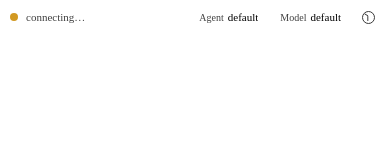
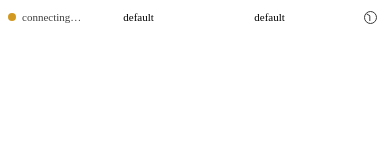
Before and after one commit to arthurzengg/opencui, a React (Vite) app in the folder webview/: page / in a window 390 px wide. Shown: the top 160 px of the page. Built offline with nearby package versions, Linux system fonts and the light colour scheme.

Commit message:
fix: make status chips responsive

```diff
--- a/webview/src/components/StatusBar.tsx
+++ b/webview/src/components/StatusBar.tsx
@@ -39,11 +39,11 @@ export function StatusBar({
         {error ? `error · ${error}` : connected ? "connected" : "connecting…"}
       </span>
       <div className="spacer" />
-      <button className="chip" onClick={onSelectAgent} title={`Agent: ${agent}`}>
+      <button className="chip agent-chip" onClick={onSelectAgent} title={`Agent: ${agent}`}>
         <span className="chip-icon">Agent</span>
         <span className="chip-text">{agent}</span>
       </button>
-      <button className="chip" onClick={onSelectModel} title={`Model: ${model}`}>
+      <button className="chip model-chip" onClick={onSelectModel} title={`Model: ${model}`}>
         <span className="chip-icon">Model</span>
         <span className="chip-text">{model}</span>
       </button>
--- a/webview/src/styles.css
+++ b/webview/src/styles.css
@@ -29,7 +29,8 @@ button {
 
 /* ===== Status bar ===== */
 .statusbar {
-  display: flex;
+  display: grid;
+  grid-template-columns: auto minmax(52px, 82px) minmax(84px, 0.9fr) minmax(112px, 1.35fr) auto;
   align-items: center;
   gap: 8px;
   padding: 6px 10px;
@@ -50,8 +51,7 @@ button {
 .statusbar .dot.err { background: #f85149; }
 
 .statusbar .status-text {
-  flex: 1;
-  min-width: 46px;
+  min-width: 0;
   opacity: 0.75;
   overflow: hidden;
   white-space: nowrap;
@@ -64,7 +64,7 @@ button {
   align-items: center;
   gap: 4px;
   min-width: 24px;
-  max-width: 28%;
+  width: 100%;
   background: var(--vscode-button-secondaryBackground);
   color: var(--vscode-button-secondaryForeground);
   border: none;
@@ -73,6 +73,8 @@ button {
   font-size: 11px;
   overflow: hidden;
 }
+.agent-chip { min-width: 0; }
+.model-chip { min-width: 0; }
 .chip:hover { background: var(--vscode-button-secondaryHoverBackground); }
 .chip-icon {
   flex: 0 0 auto;
@@ -80,10 +82,22 @@ button {
   opacity: 0.75;
 }
 .chip-text {
+  flex: 1 1 auto;
   min-width: 0;
   overflow: hidden;
   white-space: nowrap;
   text-overflow: ellipsis;
+}
+
+@media (max-width: 430px) {
+  .statusbar {
+    grid-template-columns: auto minmax(34px, 68px) minmax(58px, 0.75fr) minmax(90px, 1.45fr) auto;
+    gap: 6px;
+    padding-inline: 8px;
+  }
+  .chip-icon {
+    display: none;
+  }
 }
 
 .history-menu {
```
